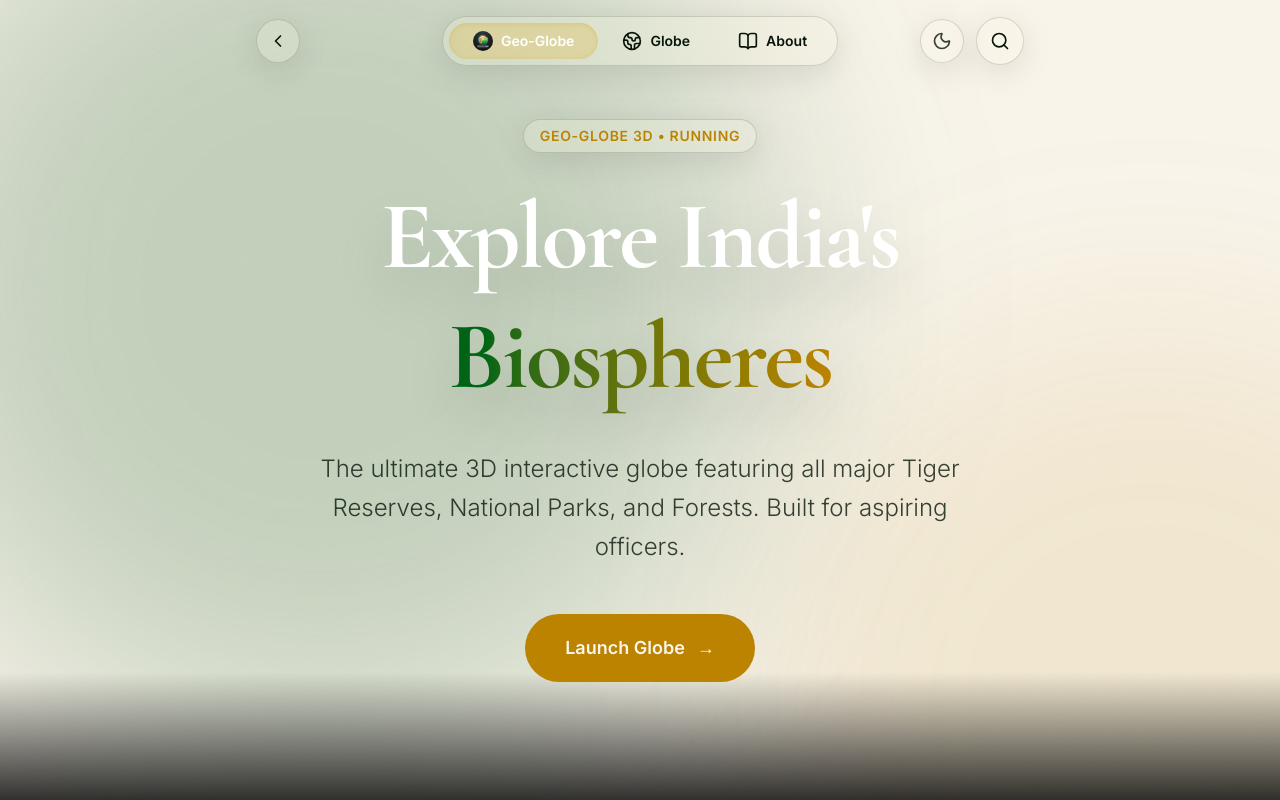
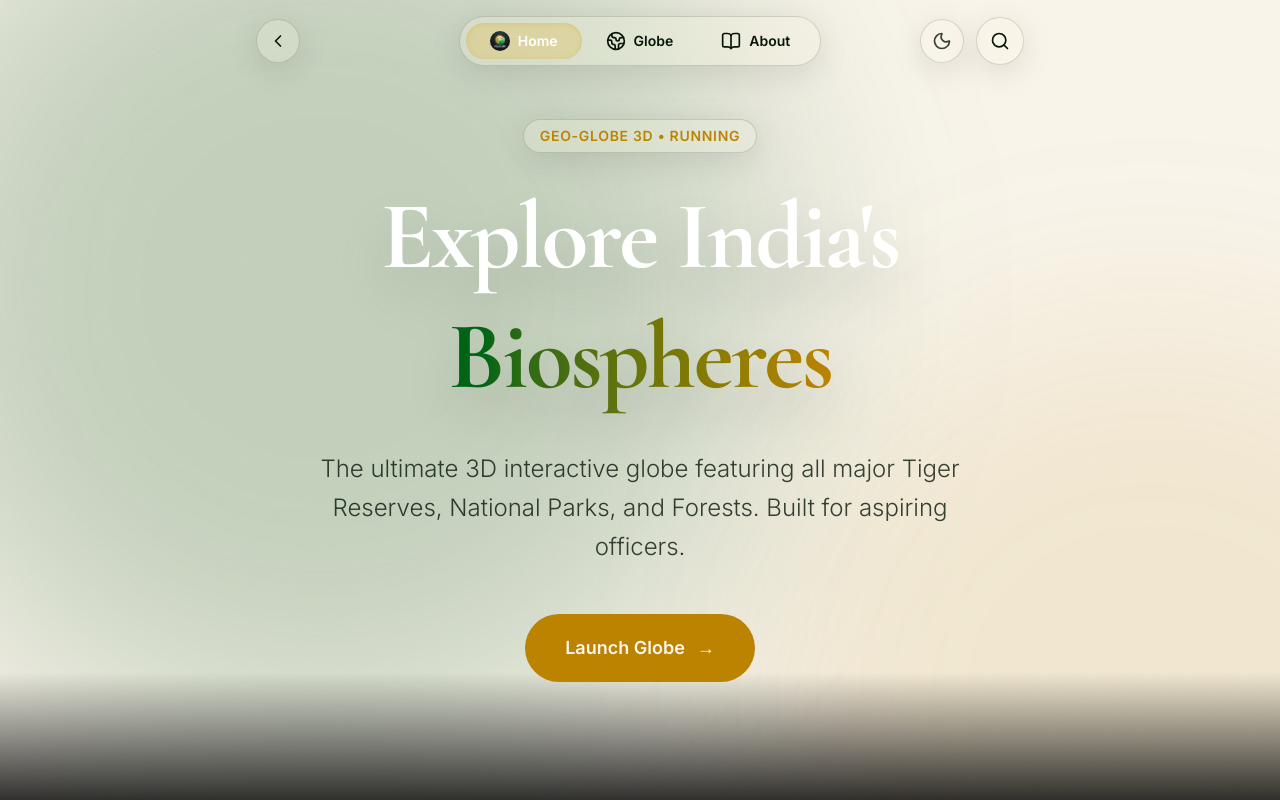
Before and after one commit to g4mt2fch8w-code/geo-globe, a React (Vite) app: page / in a window 1280 px wide. Shown: the top 800 px of the page. Built offline with nearby package versions, Linux system fonts and the light colour scheme; a web font is replaced by a local one.

Commit message:
style: rename navbar text to Home and add fully elastic framer motion animations

```diff
--- a/src/components/Navbar.tsx
+++ b/src/components/Navbar.tsx
@@ -26,9 +26,10 @@ export function Navbar() {
 
         {/* Center: Navigation Pill */}
         <div className="pointer-events-auto flex items-center p-1.5 glass-card rounded-full border border-white/10 shadow-[0_4px_20px_rgba(0,0,0,0.3)] relative">
+          <motion.div whileHover={{ scale: 1.05 }} whileTap={{ scale: 0.9 }} transition={{ type: "spring", stiffness: 400, damping: 10 }}>
             <Link
               to="/"
-            className="relative px-4 sm:px-6 py-2 rounded-full text-xs sm:text-sm font-semibold flex items-center gap-2 transition-colors z-10"
+              className="relative px-4 sm:px-6 py-2 rounded-full text-xs sm:text-sm font-semibold flex items-center gap-2 transition-colors z-10 block"
             >
               {location.pathname === '/' && (
                 <motion.div
@@ -37,13 +38,15 @@ export function Navbar() {
                   transition={{ type: "spring", stiffness: 400, damping: 25 }}
                 />
               )}
-            <img src="/logo.jpg" alt="Geo-Globe Logo" className={`w-5 h-5 rounded-full object-cover relative z-10 ${location.pathname !== '/' && 'opacity-60'}`} />
-            <span className={`hidden sm:inline relative z-10 ${location.pathname === '/' ? 'text-white' : 'text-fog hover:text-white'}`}>Geo-Globe</span>
+              <img src="/logo.jpg" alt="Home Logo" className={`w-5 h-5 rounded-full object-cover relative z-10 ${location.pathname !== '/' && 'opacity-60'}`} />
+              <span className={`hidden sm:inline relative z-10 ${location.pathname === '/' ? 'text-white' : 'text-fog hover:text-white'}`}>Home</span>
             </Link>
+          </motion.div>
 
+          <motion.div whileHover={{ scale: 1.05 }} whileTap={{ scale: 0.9 }} transition={{ type: "spring", stiffness: 400, damping: 10 }}>
             <Link
               to="/globe"
-            className="relative px-4 sm:px-6 py-2 rounded-full text-xs sm:text-sm font-semibold flex items-center gap-2 transition-colors z-10"
+              className="relative px-4 sm:px-6 py-2 rounded-full text-xs sm:text-sm font-semibold flex items-center gap-2 transition-colors z-10 block"
             >
               {location.pathname === '/globe' && (
                 <motion.div
@@ -55,10 +58,12 @@ export function Navbar() {
               <Globe2 className={`w-5 h-5 relative z-10 ${location.pathname === '/globe' ? 'text-white' : 'text-fog hover:text-white'}`} />
               <span className={`hidden sm:inline relative z-10 ${location.pathname === '/globe' ? 'text-white' : 'text-fog hover:text-white'}`}>Globe</span>
             </Link>
+          </motion.div>
 
+          <motion.div whileHover={{ scale: 1.05 }} whileTap={{ scale: 0.9 }} transition={{ type: "spring", stiffness: 400, damping: 10 }}>
             <Link
               to="/about"
-            className="relative px-4 sm:px-6 py-2 rounded-full text-xs sm:text-sm font-semibold flex items-center gap-2 transition-colors z-10"
+              className="relative px-4 sm:px-6 py-2 rounded-full text-xs sm:text-sm font-semibold flex items-center gap-2 transition-colors z-10 block"
             >
               {location.pathname === '/about' && (
                 <motion.div
@@ -70,6 +75,7 @@ export function Navbar() {
               <BookOpen className={`w-5 h-5 relative z-10 ${location.pathname === '/about' ? 'text-white' : 'text-fog hover:text-white'}`} />
               <span className={`hidden sm:inline relative z-10 ${location.pathname === '/about' ? 'text-white' : 'text-fog hover:text-white'}`}>About</span>
             </Link>
+          </motion.div>
         </div>
 
         {/* Right: Actions */}
```
Lines whose indentation alone changed are shown as unchanged.
